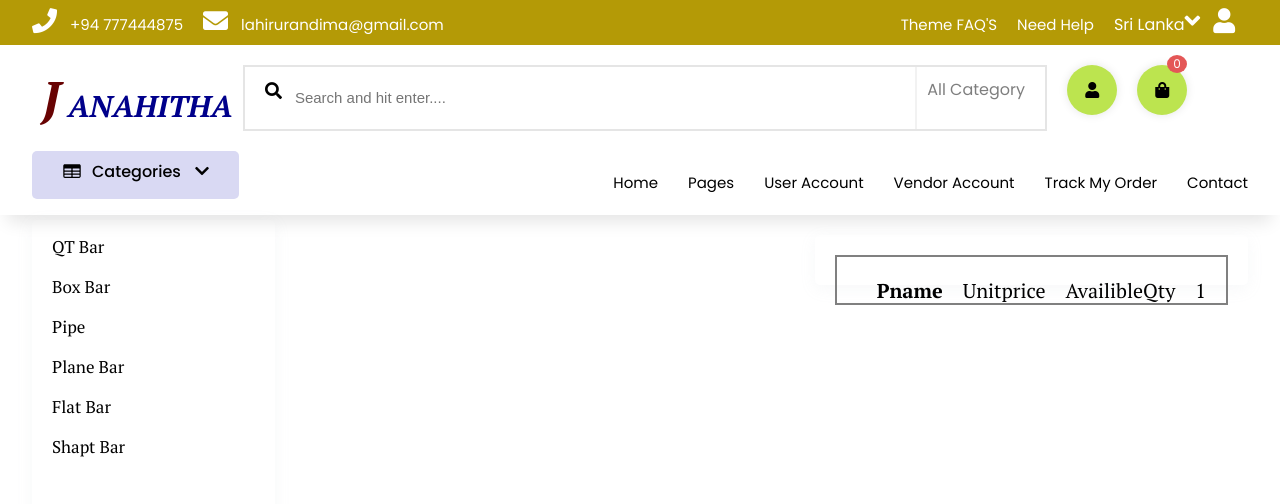
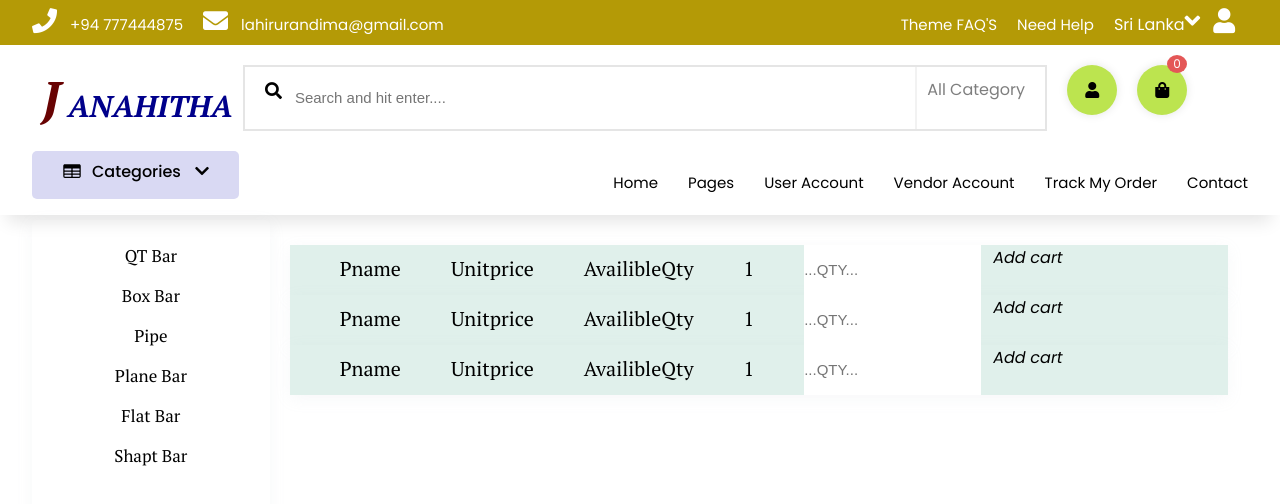
Before and after one commit to WIJETHUNGA-174/DBMS-project, a React (Create React App) app in the folder client/: page / in a window 1280 px wide. Shown: the top 504 px of the page. Built offline with nearby package versions, Linux system fonts and the light colour scheme.

Commit message:
add cart menu

```diff
--- a/client/src/App.css
+++ b/client/src/App.css
@@ -89,28 +89,31 @@
   height: 40px;
   transition: 0.5s;
   padding: 0 20px;
+  display: flex;
 }
 .category .box:hover{
   background-color: rgb(248, 232, 232);
   cursor: pointer;
 }
 .sellcard{
-  width: 100%;
-  height: 50px;
-  border-radius: 5px;
-  box-shadow: rgba(177, 185, 201, 0.1) 0px 4px 16px;
+  width: 1000px;
+  height: 600px;
+  margin-top: 10px;
+
   padding: 20px;
-  margin-top: 20px;
-  justify-content: center;
+  align-items: center;
+
+
+  margin-bottom: 10px;
+  display:inline;
 }
 .sellcard .box{
   height: 50px;
-  justify-content: center;
   transition: 0.5s;
-  padding: 0 20px;
   display: flex;
-  border: 2px solid grey;
-  padding: 20px;
+  background-color: rgb(224, 240, 235);
+  box-shadow: rgba(177, 185, 201, 0.1) 0px 4px 16px;
+;
 
 }
 .sellcard .box:hover{
@@ -118,26 +121,32 @@
   cursor: pointer;
 }
 .sellcard .pname{
+  margin-top: 10px;
   font-size: 20px;
   font-family: 'PT Serif', serif;
   text-transform: capitalize;
-  margin-left: 20px;
+  justify-content: center;
+  margin-left: 50px;
 }
 .sellcard .unitprice{
+  margin-top: 10px;
   font-size: 20px;
   font-family: 'PT Serif', serif;
   text-transform: capitalize;
-  margin-left: 20px;
+  margin-left: 50px;
 }
 .sellcard .qty{
+  margin-top: 10px;
   font-size: 20px;
   font-family: 'PT Serif', serif;
   text-transform: capitalize;
-  margin-left: 20px;
+  margin-left: 50px;
 }
 .sellcard .pid{
+  margin-top: 10px;
   font-size: 20px;
   font-family: 'PT Serif', serif;
   text-transform: capitalize;
-  margin-left: 20px;
+  margin-left: 50px;
+  margin-right: 50px;
 }
--- a/client/src/components/header/Header.css
+++ b/client/src/components/header/Header.css
@@ -145,3 +145,10 @@
     box-shadow: -1px 11px 24px -11px rgba(0,0,0,0.2);
     transition: 0.5s;
 }
+.card input{
+    margin-left: 50px;
+    width: 25%;
+    padding: 5px;
+    border: 1px solid #ccc;
+
+}
--- a/client/src/components/mainpage/Card.jsx
+++ b/client/src/components/mainpage/Card.jsx
@@ -8,25 +8,40 @@
                 availibleQty:"availibleQty",
                 pid:"1"
 
+            },
+            {
+                pname: 'Pname',
+                unitprice:"unitprice",
+                availibleQty:"availibleQty",
+                pid:"1"
+
+            },
+            {
+                pname: 'Pname',
+                unitprice:"unitprice",
+                availibleQty:"availibleQty",
+                pid:"1"
+
             }
         ]
   return (
-    <div>
+    <>
         <div className='sellcard'>
             {card.map((value,index) =>{
                 return(
                     <div className='box f_flex' key={index}>
-                        <h1 className='pname'>{value.pname}</h1>
+                        <span className='pname'>{value.pname}</span>
                         <span className='unitprice'>{value.unitprice}</span>
                         <span className='qty'>{value.availibleQty}</span>
                         <span className='pid'>{value.pid}</span>
-
+                        <input type="text"placeholder="...QTY..." />
+                        <i class="fa-solid fa-plus">Add cart</i>
                     </div>
                 )
             })}
         </div>
 
-    </div>
+    </>
   )
 }
 
```
